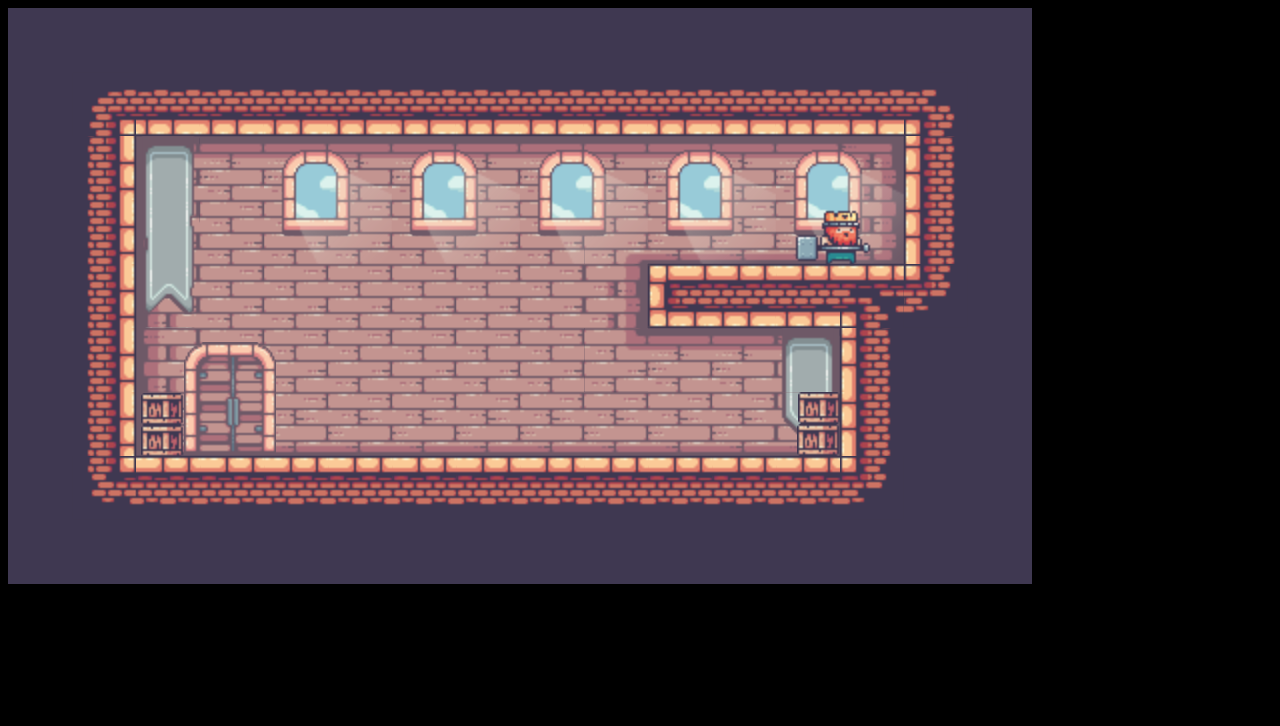
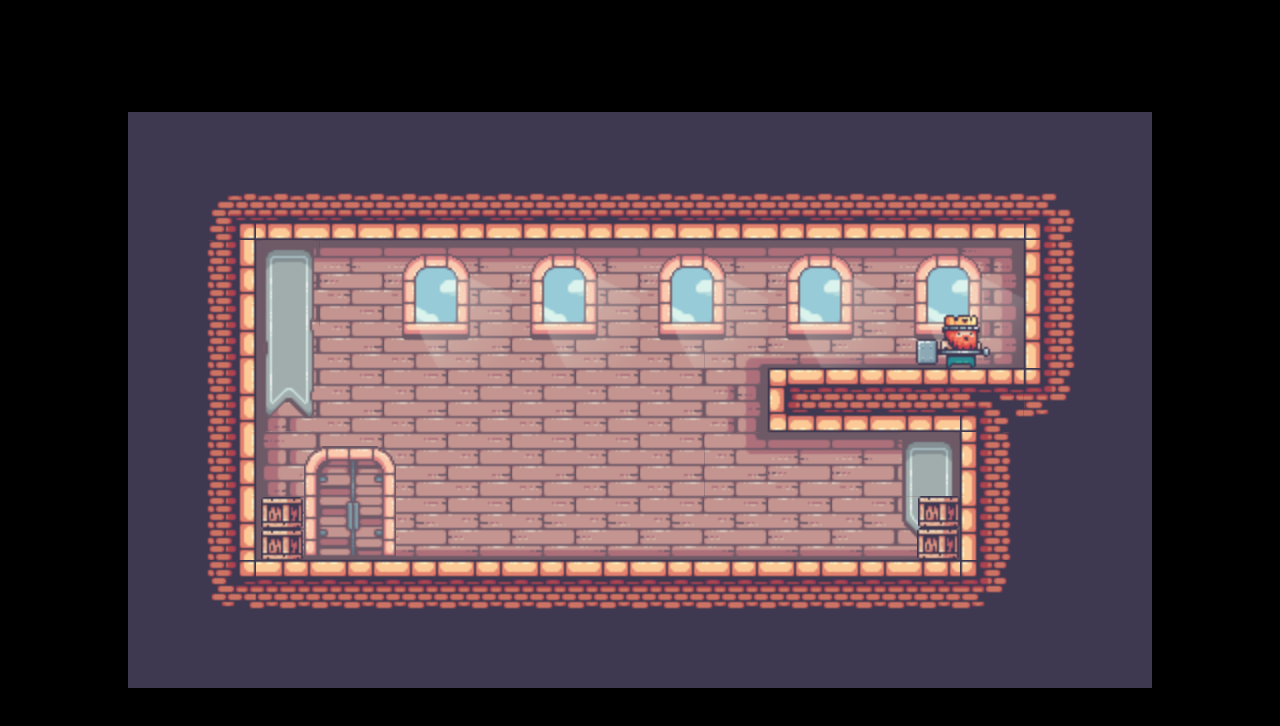
Before and after one commit to jasonmdyer/kings-castle-game, a plain HTML site: page index.html in a window 1280 px wide. Drawn offline with nearby package versions, Linux system fonts and the light colour scheme.

Commit message:
Update index.html

```diff
--- a/index.html
+++ b/index.html
@@ -1,7 +1,12 @@
 <style>
   body {
     background: black;
-  }
+    margin: 0;
+    padding: 0;
+    display: flex;
+    align-items: center;
+    justify-content: center;
+    }
 </style>
 <canvas></canvas>
 
```
